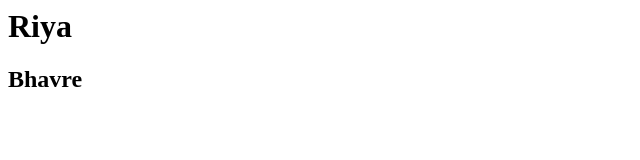
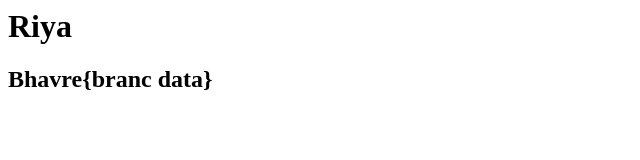
Before and after one commit to riyubhawre/psk1projectapp, a plain HTML site: page index.html in a window 1280 px wide. Shown: the whole page, without its empty margins (0-640 px from the left). Drawn offline with Linux system fonts and the light colour scheme.

Commit message:
data branch adcdcrvrded

```diff
--- a/index.html
+++ b/index.html
@@ -1,2 +1,2 @@
 <h1>Riya</h1>
-<h2>Bhavre</h2>
+<h2>Bhavre{branc data}</h2>
```
